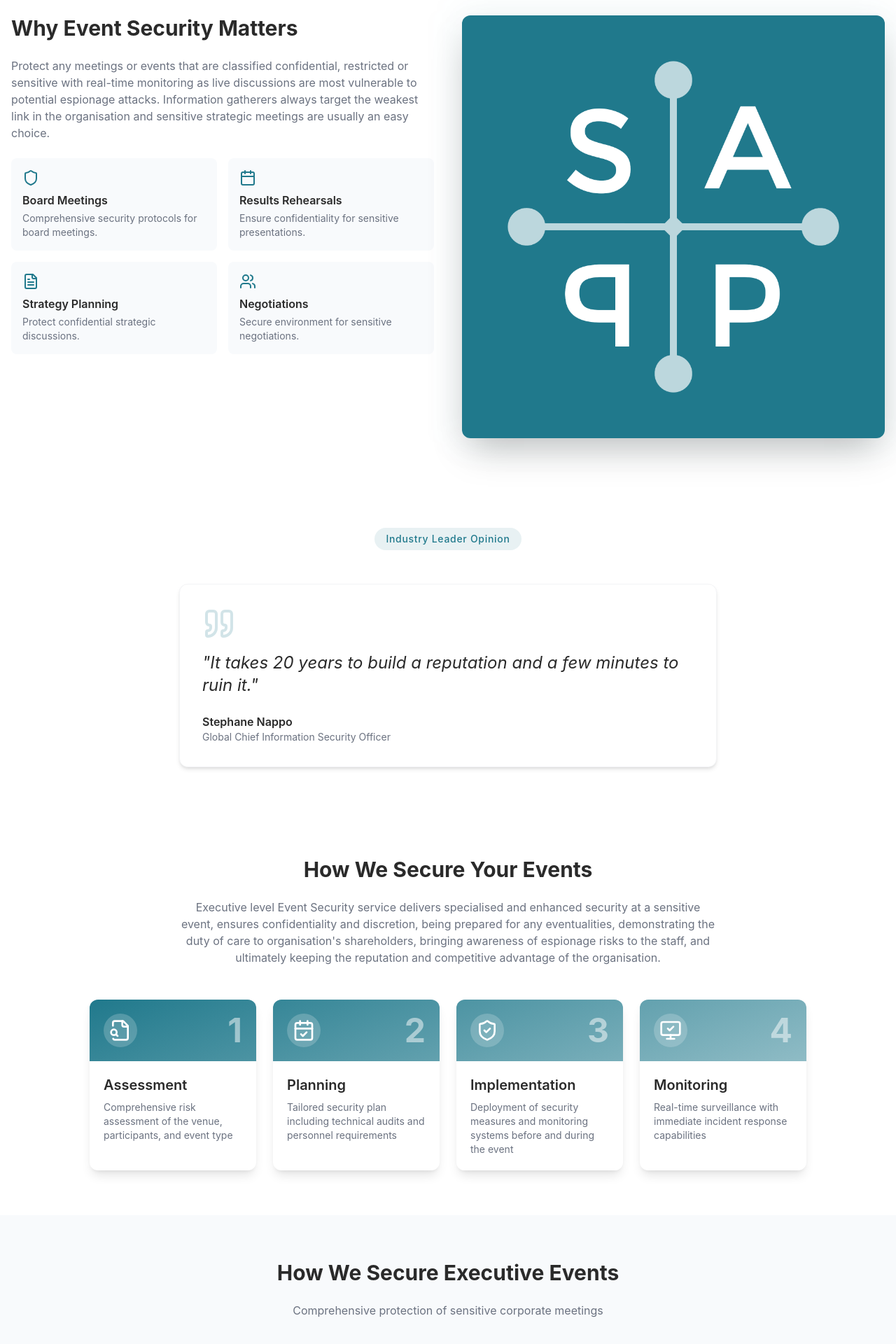
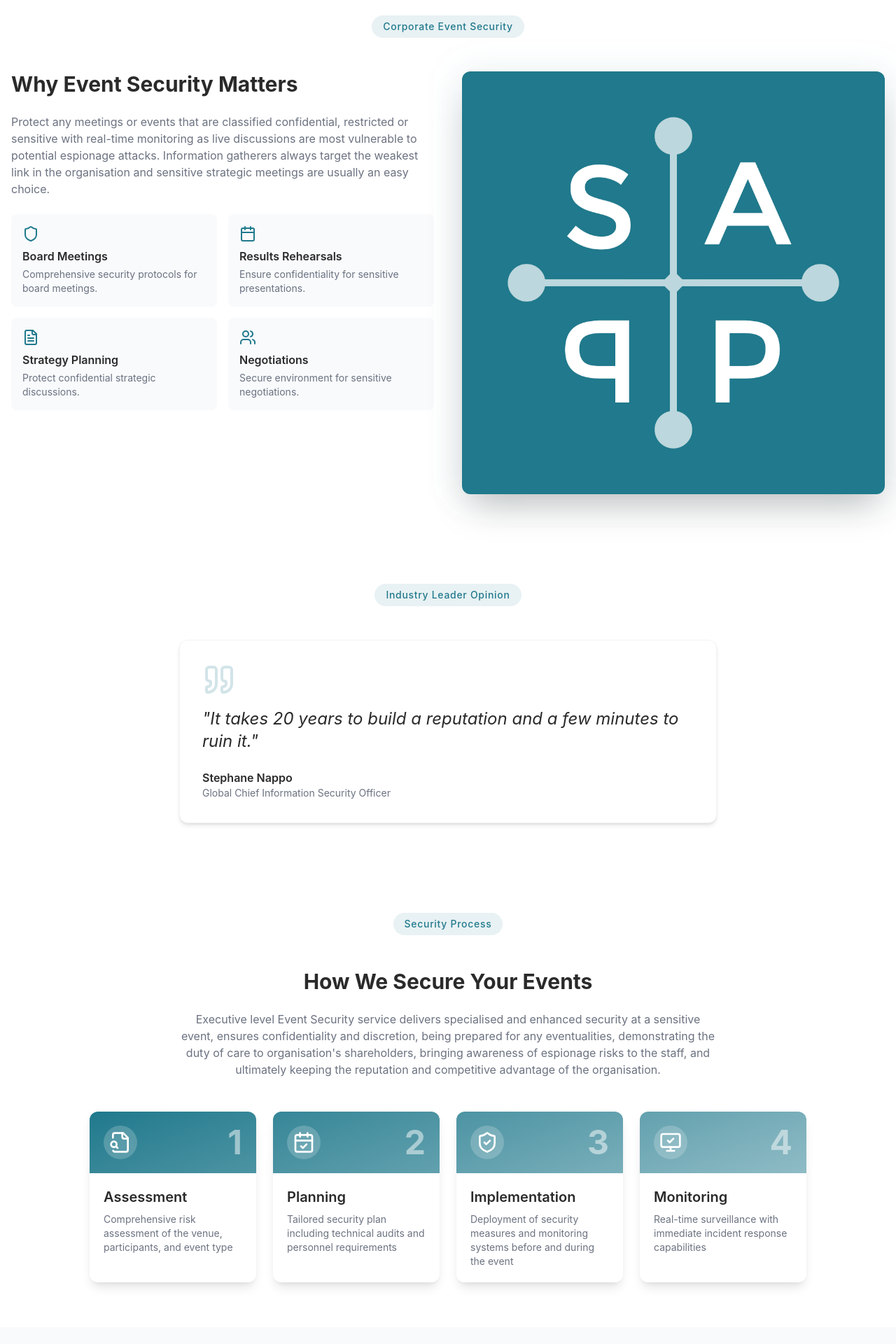
Before and after one commit to markotuisk/sapp-website, a React (Vite) app: page /event-security in a window 1280 px wide. Shown: the part 842-2762 px from the top of the page at 70% size. Built offline with nearby package versions, Linux system fonts and the light colour scheme.

Commit message:
Refactor: Event Security page sections
Add section tags and update content.

```diff
--- a/src/pages/EventSecurity.tsx
+++ b/src/pages/EventSecurity.tsx
@@ -1,3 +1,4 @@
+
 import { Shield, Calendar, FileText, Users, CalendarCheck, ShieldCheck, MonitorCheck, FileSearch, FileLock, ArrowLeft, ArrowRight, AlertCircle } from 'lucide-react';
 import Navbar from '@/components/layout/Navbar';
 import Footer from '@/components/layout/Footer';
@@ -180,6 +181,12 @@ ${formData.notes ? `\nAdditional Notes:\n${formData.notes}` : ''}
         {/* Why Event Security Matters */}
         <section className="py-16 bg-white">
           <div className="container mx-auto px-4">
+            <div className="text-center mb-8">
+              <div className="inline-block bg-sapp-blue/10 rounded-full px-4 py-1.5 mb-4">
+                <h3 className="text-sm font-medium text-sapp-blue tracking-wider">Corporate Event Security</h3>
+              </div>
+            </div>
+
             <div className="grid grid-cols-1 md:grid-cols-2 gap-10">
               <div className="order-2 md:order-1">
                 <h2 className="text-2xl md:text-3xl font-display font-bold text-sapp-dark mb-6">
@@ -229,6 +236,12 @@ ${formData.notes ? `\nAdditional Notes:\n${formData.notes}` : ''}
         {/* How We Secure Your Events */}
         <section className="py-16 bg-white">
           <div className="container mx-auto px-4">
+            <div className="text-center mb-8">
+              <div className="inline-block bg-sapp-blue/10 rounded-full px-4 py-1.5 mb-4">
+                <h3 className="text-sm font-medium text-sapp-blue tracking-wider">Security Process</h3>
+              </div>
+            </div>
+
             <div className="max-w-3xl mx-auto text-center mb-12">
               <h2 className="text-3xl font-display font-bold text-sapp-dark mb-6">
                 How We Secure Your Events
@@ -303,15 +316,21 @@ ${formData.notes ? `\nAdditional Notes:\n${formData.notes}` : ''}
           </div>
         </section>
 
-        {/* Executive Events */}
+        {/* Our Event Security Services */}
         <section className="py-16 bg-slate-50" id="executive-events">
           <div className="container mx-auto px-4">
+            <div className="text-center mb-8">
+              <div className="inline-block bg-sapp-blue/10 rounded-full px-4 py-1.5 mb-4">
+                <h3 className="text-sm font-medium text-sapp-blue tracking-wider">Security Solutions</h3>
+              </div>
+            </div>
+
             <div className="max-w-3xl mx-auto text-center mb-12">
               <h2 className="text-3xl font-display font-bold text-sapp-dark mb-6">
-                How We Secure Executive Events
+                Event Security Services We Offer
               </h2>
               <p className="text-sapp-gray">
-                Comprehensive protection of sensitive corporate meetings
+                Our comprehensive suite of event security services provides tailored protection for your confidential corporate meetings and executive gatherings
               </p>
             </div>
 
@@ -335,6 +354,12 @@ ${formData.notes ? `\nAdditional Notes:\n${formData.notes}` : ''}
         {/* CTA Section */}
         <section className="py-16 bg-white">
           <div className="container mx-auto px-4 text-center">
+            <div className="text-center mb-8">
+              <div className="inline-block bg-sapp-blue/10 rounded-full px-4 py-1.5 mb-4">
+                <h3 className="text-sm font-medium text-sapp-blue tracking-wider">Get Started</h3>
+              </div>
+            </div>
+
             <h2 className="text-3xl font-display font-bold text-sapp-dark mb-6">Ready to secure your next event?</h2>
             <p className="text-sapp-gray max-w-2xl mx-auto mb-8">
               Our team of event security experts is ready to create a tailored security plan for your upcoming corporate events.
```
